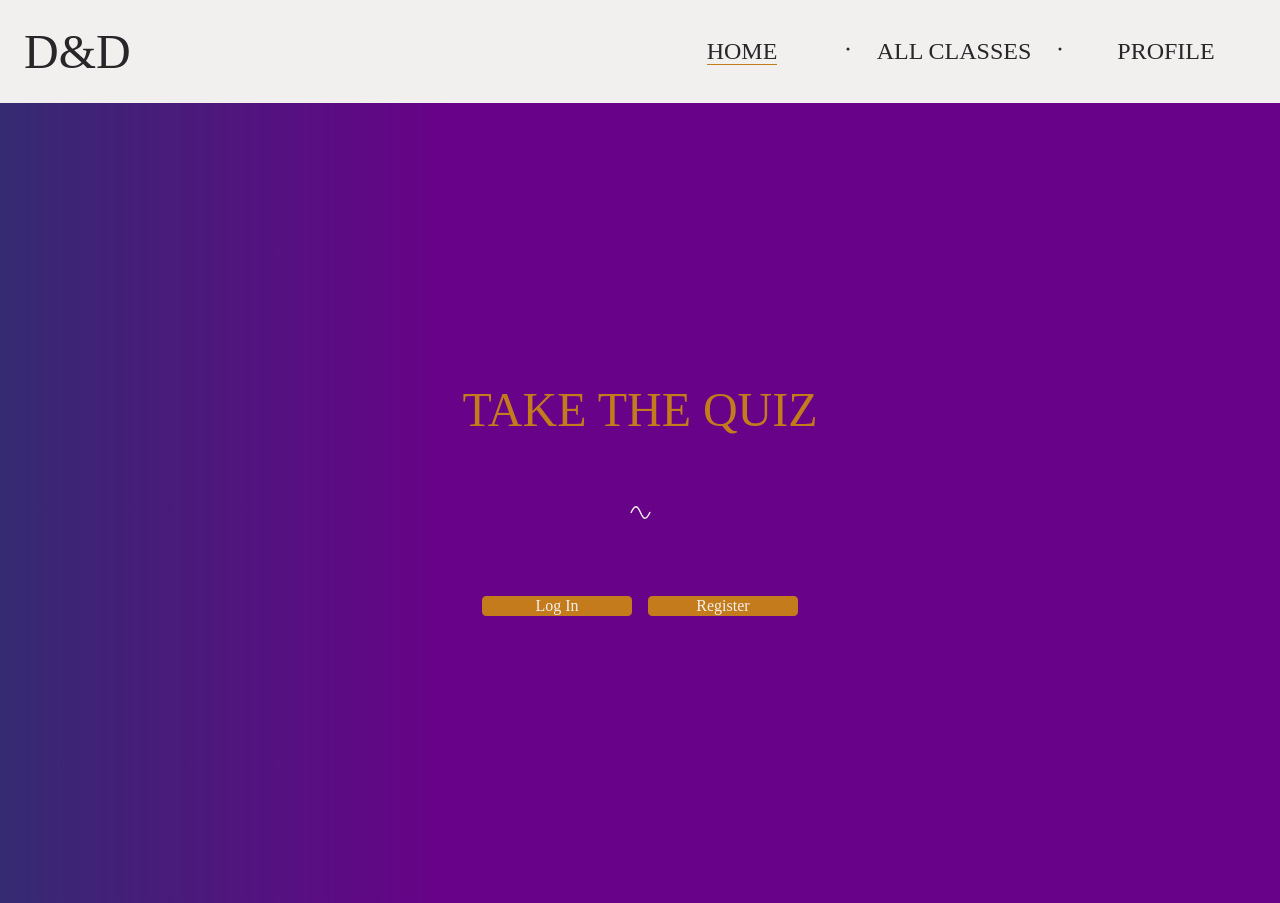
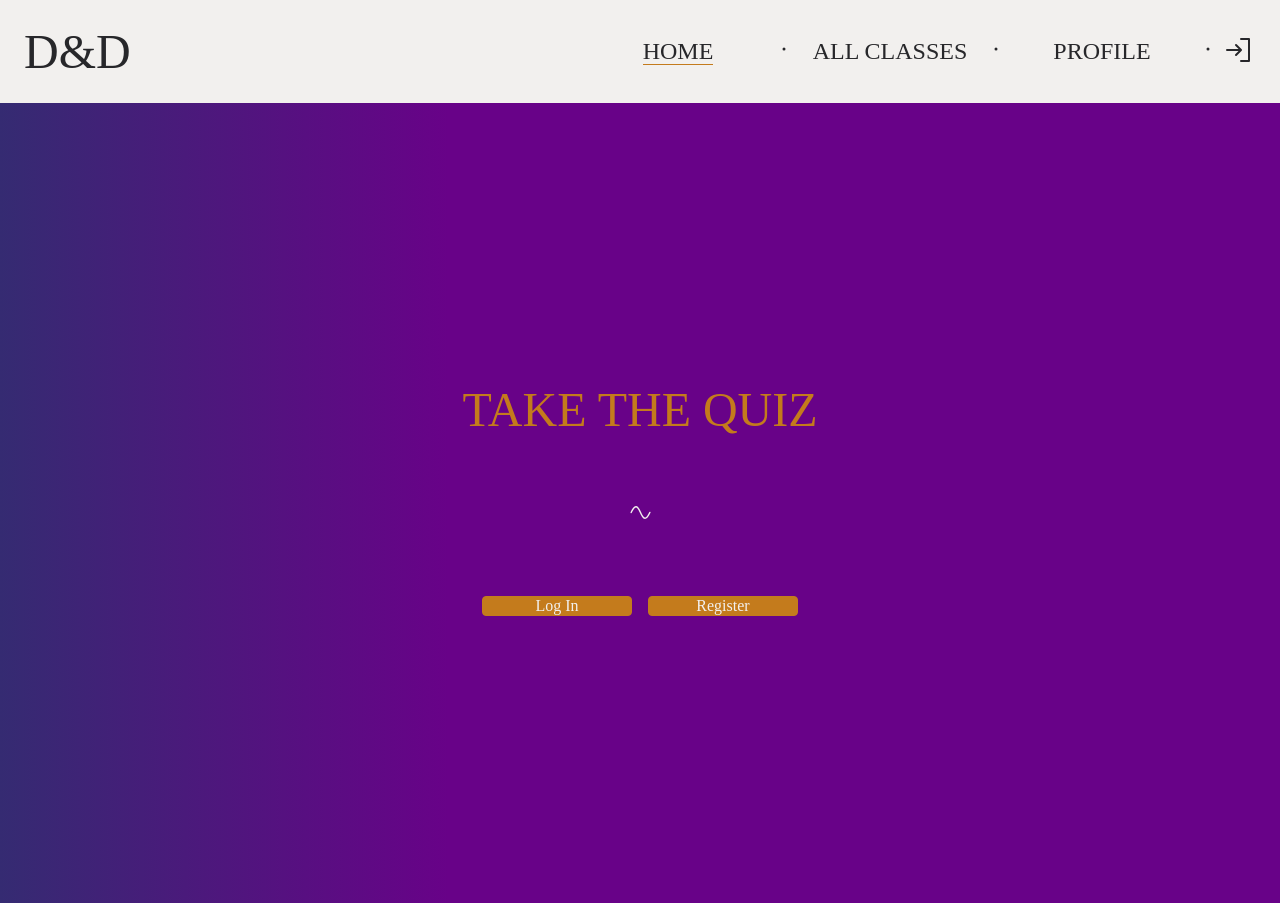
Before and after one commit to natasja-sluis/dnd-character-app, a React (Vite) app: page / in a window 1280 px wide. Built offline with nearby package versions, Linux system fonts and the light colour scheme; a web font is replaced by a local one.

Commit message:
added login and logout icons

```diff
--- a/src/components/Navigation/Navigation.jsx
+++ b/src/components/Navigation/Navigation.jsx
@@ -1,11 +1,14 @@
-import {useState} from 'react';
-import {Link, NavLink} from "react-router-dom";
-import {Dot, List, XSquare} from "@phosphor-icons/react"
+import {useContext, useState} from 'react';
+import {Link, NavLink, useNavigate} from "react-router-dom";
+import {Dot, List, SignOut, SignIn, XSquare} from "@phosphor-icons/react"
 import styles from "./Navigation.module.css"
+import {AuthContext} from "../../context/AuthContext.jsx";
 
 function Navigation() {
 
     const [menuOpen, setMenuOpen] = useState(false);
+    const {logout, login, isAuthenticated} = useContext(AuthContext);
+    const navigate = useNavigate();
 
 
     return <header>
@@ -54,6 +57,16 @@ function Navigation() {
                         to="/profile">Profile
                     </NavLink>
                 </li>
+                <li className={styles["default-link"]}>
+                    <Dot
+                        size={32}
+                    />
+                </li>
+                <li>
+                    {isAuthenticated ? <SignOut size={32} onClick={logout} className={styles["login-out-icon"]}/>
+                        : <SignIn size={32} onClick={() => navigate("/login")} className={styles["login-out-icon"]}/>
+                    }
+                </li>
             </ul>
         </nav>
     </header>
--- a/src/components/Navigation/Navigation.module.css
+++ b/src/components/Navigation/Navigation.module.css
@@ -43,6 +43,15 @@ nav ul {
     display: none;
 }
 
+.login-out-icon {
+    color: var(--secondary-text-color);
+}
+
+.login-out-icon:hover {
+    color: var(--accent-color);
+    cursor: pointer;
+}
+
 @media (max-width: 576px) {
     .mobile-menu {
         display: flex;
--- a/src/pages/ProfilePage/ProfilePage.jsx
+++ b/src/pages/ProfilePage/ProfilePage.jsx
@@ -1,21 +1,16 @@
 import styles from "./ProfilePage.module.css"
-import ClassTile from "../../components/ClassTile/ClassTile.jsx";
 
 function ProfilePage() {
-    return <div>
-        <h1>Profile</h1>
+
+
+
+    return <section className={styles["profile-page"]}>
         <p>Name: </p>
         <p>Email: </p>
         <p>Favourites: </p>
-        <ClassTile
-        name="Druid"
-        slug="druid"
-        />
-        <ClassTile
-        name="Wizard"
-        slug="wizard"
-        />
-    </div>
+    </section>
+
+
 }
 
 export default ProfilePage;
--- a/src/pages/ProfilePage/ProfilePage.module.css
+++ b/src/pages/ProfilePage/ProfilePage.module.css
@@ -0,0 +1,12 @@
+.profile-page {
+    display: flex;
+    flex-direction: column;
+}
+
+
+
+    .header-container {
+        display: flex;
+        flex-direction: row;
+        justify-content: flex-end;
+    }
```
